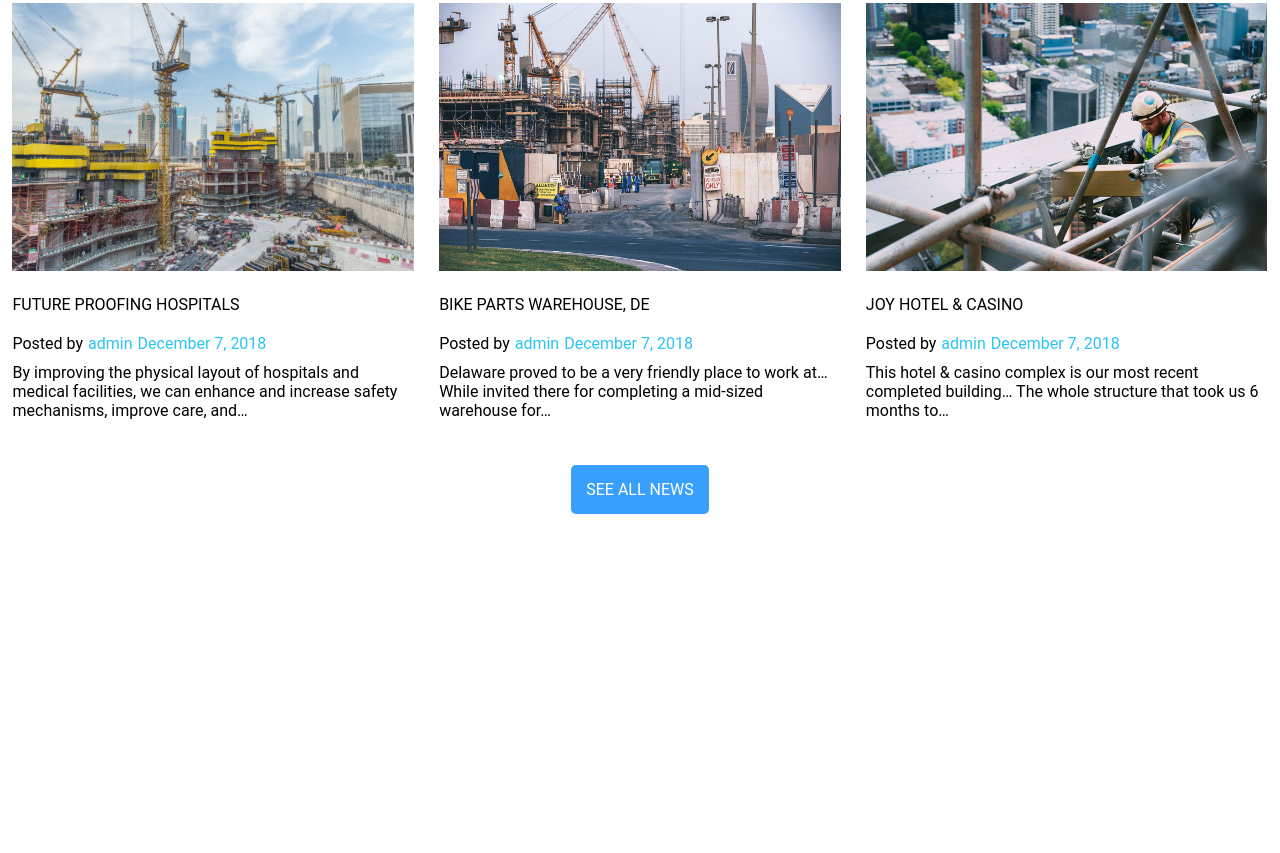
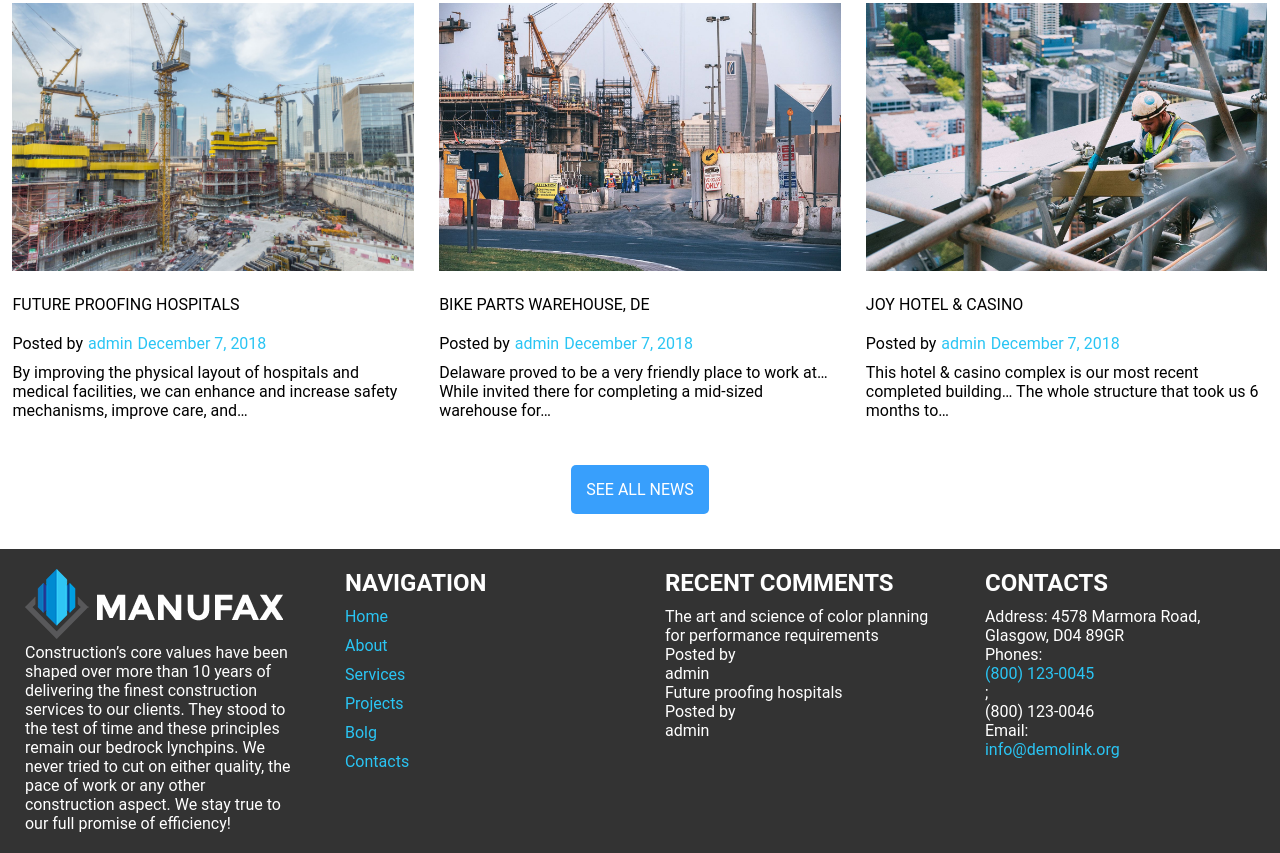
Before and after one commit to Constant1118/HtmlHomeWork, a plain HTML site: page ManufaxWebPractice.html in a window 1280 px wide. Shown: the part 2998-3851 px from the top of the page. Before the commit the page ends 3547 px from the top, so only its background shows below. Drawn offline with Linux system fonts and the light colour scheme.

Commit message:
new commit

```diff
--- a/ManufaxWebPractice.html
+++ b/ManufaxWebPractice.html
@@ -216,6 +216,57 @@
         .see-all a:hover{
             background-color: #000;
         }
+        .FooterInf{
+            width: 100%;
+            background-color: #333333;
+            display: flex;
+            color: #fff;
+        }
+        .FooterInf h2{
+            margin-bottom: 10px;
+        }
+        .FooterInf nav a{
+            color: #2ac5f4;
+            text-decoration: none;
+        }
+        .FooterInf .L-title{
+            color: #fff;
+            text-decoration: none;
+        }
+        .FooterInf .L-title:hover{
+            color: #2ac5f4;
+        }
+        .FooterInf .InfLink a{
+            color: #fff;
+            text-decoration: none;
+        }
+        .FooterInf .InfLink a:hover{
+            color: #2ac5f4;
+        }
+        .TelLink{
+            text-decoration: none;
+            color: #2ac5f4;
+        }
+        .TelLink:hover{
+            color: #fff;
+        }
+        .FooterItem li{
+            margin-top: 10px;
+        }
+        .FooterItem li a{
+            text-decoration: none;
+            color: #2ac5f4;
+        }
+        .FooterItem li a:hover{
+            color: #fff;
+        }
+        .FooterItem .Email a{
+            text-decoration: none;
+            color: #2ac5f4;
+        }
+        .FooterItem .Email a:hover{
+            color: #fff;
+        }
         @media screen and (max-width: 767px) {
             .LogoAndLink{
                 width: 100%;
@@ -326,6 +377,13 @@
                 width: 100%;
                 margin: 20px;
             }
+            .FooterInf{
+                flex-wrap: wrap;
+            }
+            .FooterItem{
+                width: 94.7848761408084%;
+                margin: 20px 2.60756192959583%;
+            }
         }
         @media screen and (min-width: 768px) {
             .ConInfText{
@@ -405,6 +463,13 @@
             .NewsItems{
                 width: 100%;
                 margin: 20px;
+            }
+            .FooterInf{
+                flex-wrap: wrap;
+            }
+            .FooterItem{
+                width: 44.7916666666667%;
+                margin: 20px 2.60416666666667%;
             }
         }
         @media screen and (min-width: 1025px) {
@@ -487,6 +552,10 @@
             }
             .NewsItems img{
                 width: 100%;
+            }
+            .FooterItem{
+                width: 21.0975609756098%;
+                margin: 20px 1.95121951219512%;
             }
         }
     </style>
@@ -668,5 +737,49 @@
         </div>
     </div>
 </body>
-
+<footer>
+    <div class="FooterInf">
+        <div class="FooterItem">
+            <img src="ManufaxPic/logo.png" alt="">
+            <p>Construction’s core values have been shaped over more than 10 years of delivering the finest construction services to our clients. They stood to the test of time and these principles remain our bedrock lynchpins. We never tried to cut on either quality, the pace of work or any other construction aspect. We stay true to our full promise of efficiency!</p>
+        </div>
+        <div class="FooterItem">
+            <h2>NAVIGATION</h2>
+            <ul>
+                <li><a href="#">Home</a></li>
+                <li><a href="#">About</a></li>
+                <li><a href="#">Services</a></li>
+                <li><a href="#">Projects</a></li>
+                <li><a href="#">Bolg</a></li>
+                <li><a href="#">Contacts</a></li>
+            </ul>
+        </div>
+        <div class="FooterItem">
+            <h2>RECENT COMMENTS</h2>
+            <a href="#" class="L-title">The art and science of color planning for performance requirements</a>
+            <div class="InfLink">
+                <p>Posted by</p><a href="#">admin</a>
+            </div>
+            <a href="#" class="L-title">Future proofing hospitals</a>
+            <div class="InfLink">
+                <p>Posted by</p><a href="#">admin</a>
+            </div>
+        </div>
+        <div class="FooterItem">
+            <h2>CONTACTS</h2>
+            <p>Address: 4578 Marmora Road,</p>
+            <p>Glasgow, D04 89GR</p>
+            <div class="Tel">
+                <p>Phones:</p>
+                <a class="TelLink" href="#">(800) 123-0045</a>
+                <p>;</p>
+            </div>
+            <a class="TelLink" href="#"></a>(800) 123-0046
+            <div class="Email">
+                <p>Email: </p>
+                <a href="#">info@demolink.org</a>
+            </div>
+        </div>
+    </div>
+</footer>
 </html>
```
